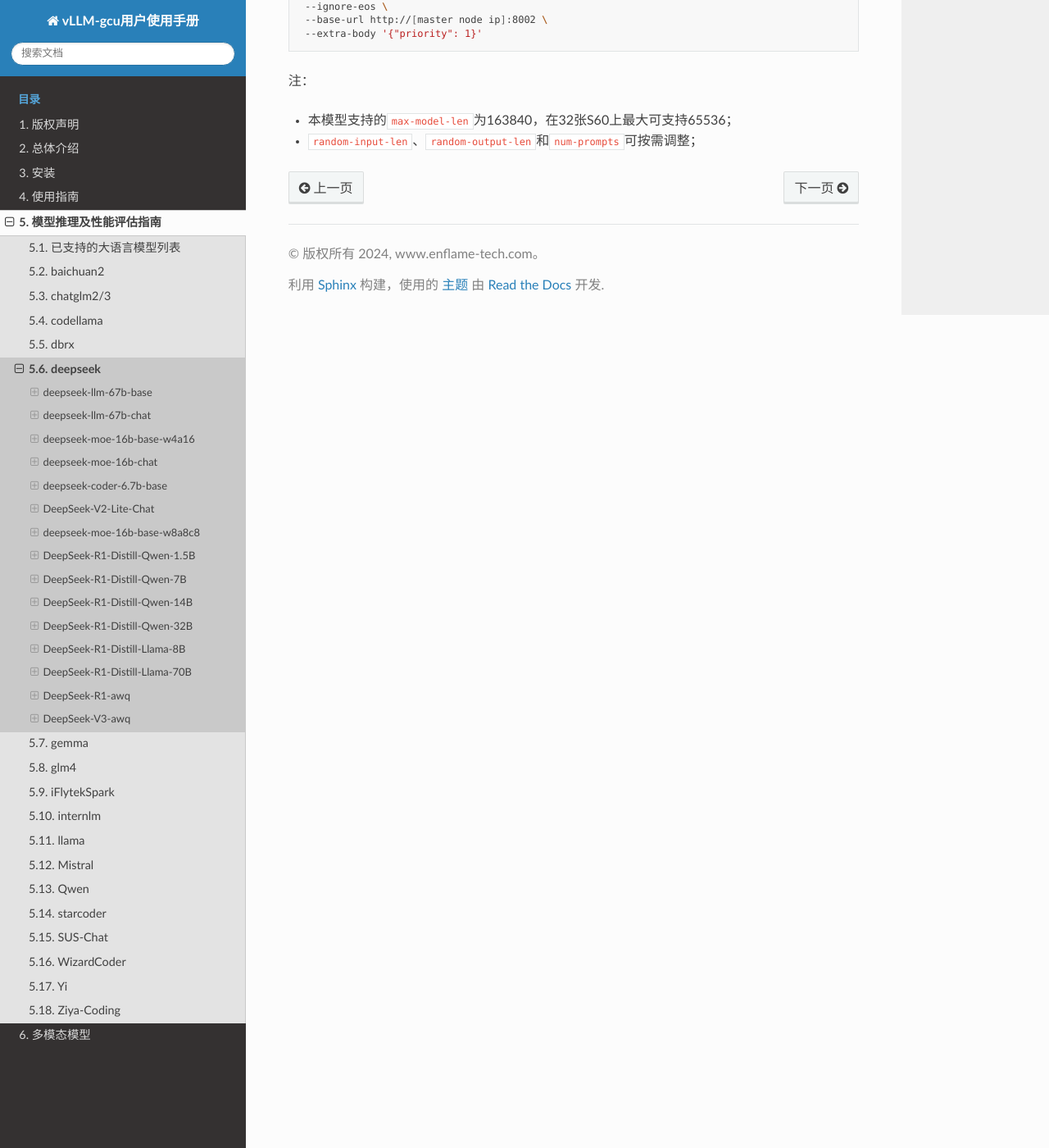
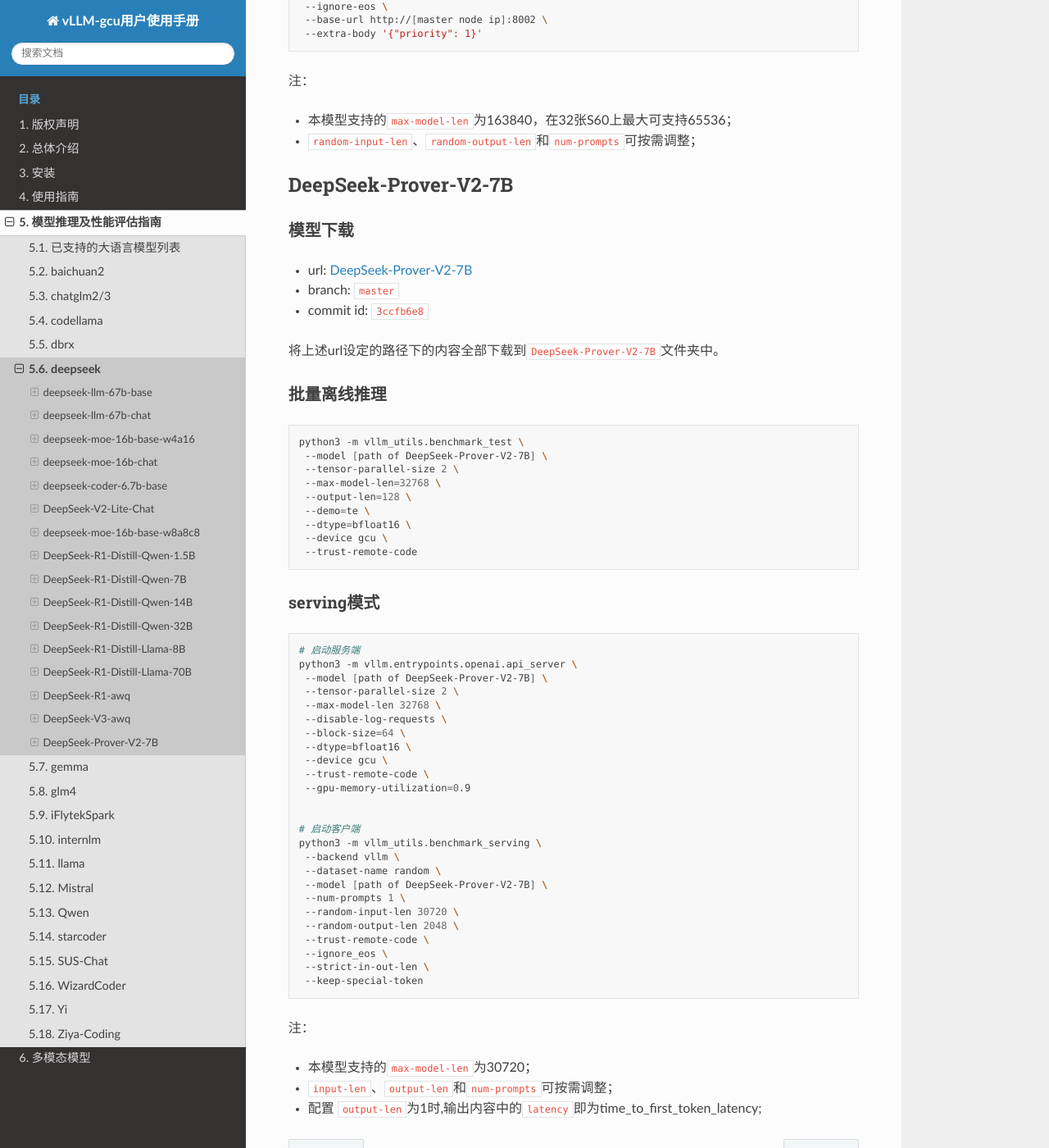
Before and after one commit to EnflameTechnology/vllm-gcu, a Sphinx documentation site: the page built from docs_gcu/content/source/LLMs/deepseek.md, in a window 1280 px wide and 1400 px high, scrolled down 20132 px. Shown: the whole window at 82% size. Built offline with Sphinx 7.4.7 and the Read the Docs theme 3.1.0, drawn with Linux system fonts in a browser that asks for light colours; pages that are not in the unit, such as notebooks, are missing from menus.

Commit message:
[Docs](TR-58343) vllm: fix docs for DeepSeek-Prover-V2-7B
Root Cause:
        fix docs
Solution:
        fix docs
Test:
        test on gcu
Impact area:
        vllm gcu
Fix status:
        done

Change-Id: I2f07f66cf3988a2547b10c82a8b8f9bb0bfa964d

````diff
--- a/docs_gcu/content/source/LLMs/deepseek.md
+++ b/docs_gcu/content/source/LLMs/deepseek.md
@@ -979,3 +979,61 @@
 注：
 *  本模型支持的`max-model-len`为163840，在32张S60上最大可支持65536；
 *  `random-input-len`、`random-output-len`和`num-prompts`可按需调整；
+
+### DeepSeek-Prover-V2-7B
+
+#### 模型下载
+*  url: [DeepSeek-Prover-V2-7B](https://modelscope.cn/models/deepseek-ai/DeepSeek-Prover-V2-7B/files)
+
+*  branch: `master`
+
+*  commit id: `3ccfb6e8`
+
+将上述url设定的路径下的内容全部下载到`DeepSeek-Prover-V2-7B`文件夹中。
+
+#### 批量离线推理
+```shell
+python3 -m vllm_utils.benchmark_test \
+ --model [path of DeepSeek-Prover-V2-7B] \
+ --tensor-parallel-size 2 \
+ --max-model-len=32768 \
+ --output-len=128 \
+ --demo=te \
+ --dtype=bfloat16 \
+ --device gcu \
+ --trust-remote-code
+```
+
+#### serving模式
+
+```shell
+# 启动服务端
+python3 -m vllm.entrypoints.openai.api_server \
+ --model [path of DeepSeek-Prover-V2-7B] \
+ --tensor-parallel-size 2 \
+ --max-model-len 32768 \
+ --disable-log-requests \
+ --block-size=64 \
+ --dtype=bfloat16 \
+ --device gcu \
+ --trust-remote-code \
+ --gpu-memory-utilization=0.9
+
+
+# 启动客户端
+python3 -m vllm_utils.benchmark_serving \
+ --backend vllm \
+ --dataset-name random \
+ --model [path of DeepSeek-Prover-V2-7B] \
+ --num-prompts 1 \
+ --random-input-len 30720 \
+ --random-output-len 2048 \
+ --trust-remote-code \
+ --ignore_eos \
+ --strict-in-out-len \
+ --keep-special-token
+```
+注：
+*  本模型支持的`max-model-len`为30720；
+*  `input-len`、`output-len`和`num-prompts`可按需调整；
+*  配置 `output-len`为1时,输出内容中的`latency`即为time_to_first_token_latency;
--- a/docs_gcu/content/source/LLMs/lists.rst
+++ b/docs_gcu/content/source/LLMs/lists.rst
@@ -18,6 +18,7 @@
    DeepSeek-MoE        Y            .          Y            .             .         .           Y           .
    DeepSeek-Coder      Y            .          .            .             .         .           .           .
    DeepSeek-V2-Lite    .            Y          .            .             .         .           .           .
+   DeepSeek-Prover-V2  .            Y          .            .             .         .           .           .
    Gemma               Y            .          .            .             .         .           .           .
    codegemma           Y            .          .            .             .         .           .           .
    iFlytekSpark        Y            .          .            .             .         .           .           .
````
